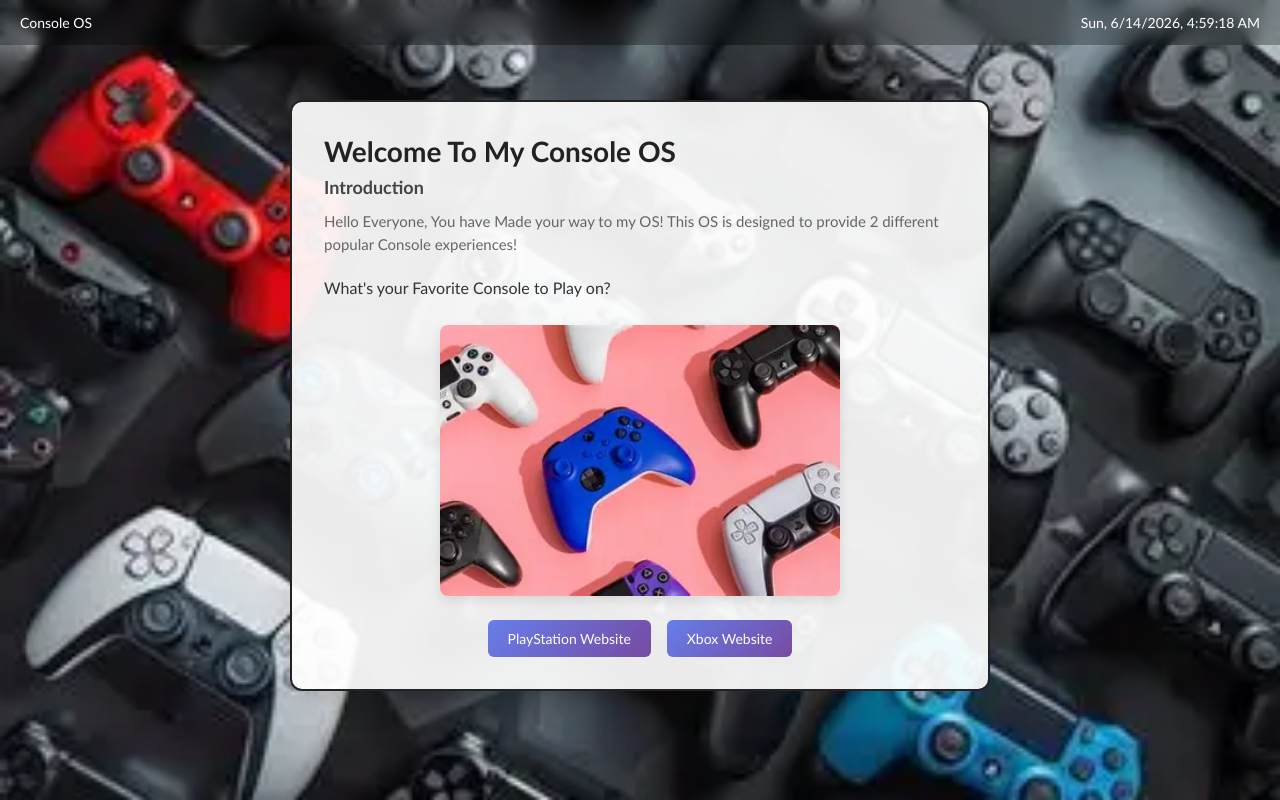
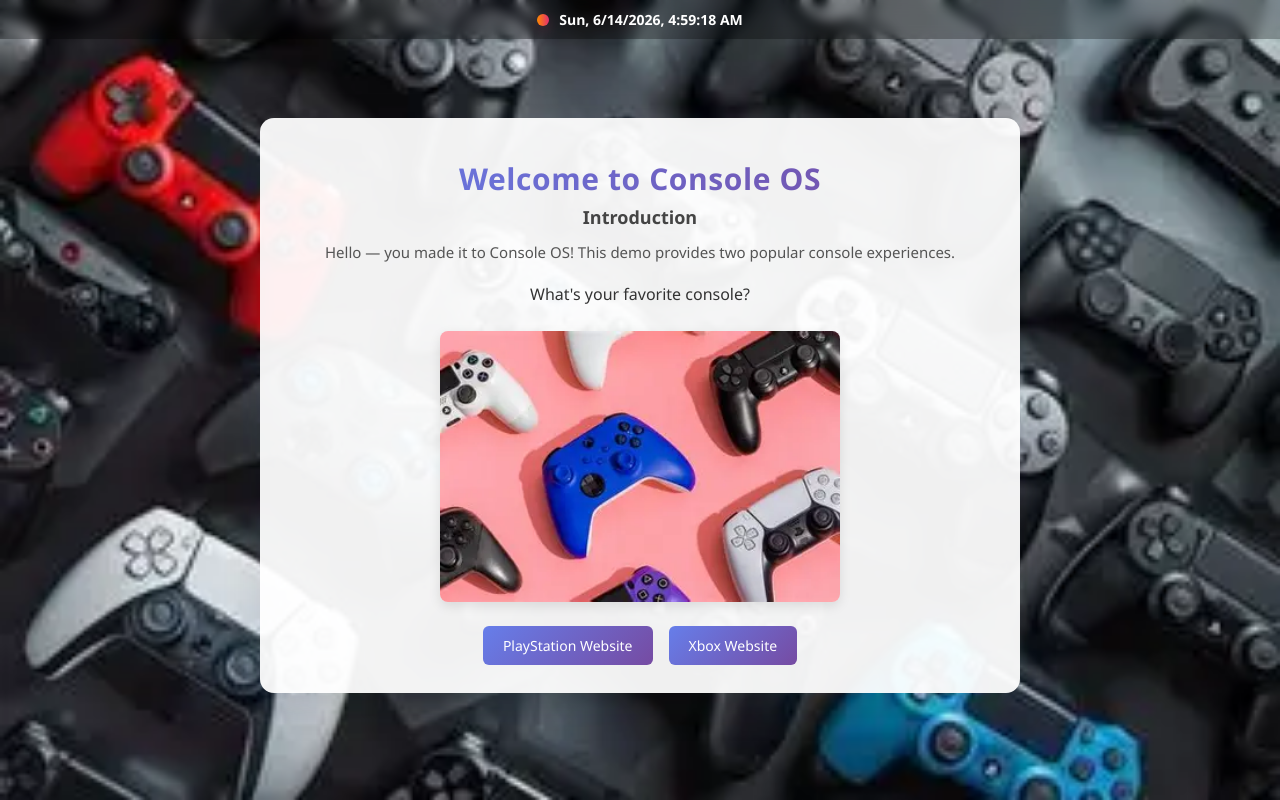
Before and after one commit to ArmaanLambsar/MyOSProject, a plain HTML site: page OS.html in a window 1280 px wide. Drawn offline with Linux system fonts and the light colour scheme.

Commit message:
deleted:    Font.css 	modified:   OS.html

```diff
--- a/Font.css
+++ /dev/null
@@ -1,23 +0,0 @@
-body {
-  font-family: Optima, sans-serif;
-  background-color: #44d9ea;
-}
-
-/* Boxed content styles */
-.box {
-  max-width: 800px;
-  margin: 40px auto;
-  padding: 24px;
-  background: rgba(255, 255, 255, 0.95);
-  border: 2px solid #222;
-  border-radius: 8px;
-  box-shadow: 0 6px 18px rgba(0,0,0,0.15);
-}
-
-/* Make images responsive inside the box */
-.box img {
-  max-width: 100%;
-  height: auto;
-  display: block;
-  margin: 12px auto;
-}
--- a/OS.html
+++ b/OS.html
@@ -1,9 +1,9 @@
 <!DOCTYPE html>
 <html lang="en">
-<head>
+  <head>
   <meta charset="UTF-8">
-  <title>My Console Debate OS</title>
-  <link rel="stylesheet" href="Font.css">
+  <meta name="viewport" content="width=device-width, initial-scale=1">
+  <title>Console OS</title>
   <style>
     * {
       margin: 0;
@@ -16,8 +16,9 @@
       background-size: cover;
       background-attachment: fixed;
       min-height: 100vh;
-      font-family: Optima, sans-serif;
-      padding-top: 60px;
+      font-family: "Segoe UI", Roboto, "Helvetica Neue", Arial, sans-serif;
+      padding-top: 70px;
+      color: #222;
     }
 
     .status-bar {
@@ -26,13 +27,13 @@
       left: 0;
       width: 100%;
       display: flex;
-      justify-content: space-between;
+      justify-content: center;
       align-items: center;
-      padding: 14px 20px;
-      backdrop-filter: blur(10px);
-      background-color: rgba(0, 0, 0, 0.3);
+      padding: 10px 20px;
+      backdrop-filter: blur(6px);
+      background-color: rgba(0, 0, 0, 0.28);
       color: #fff;
-      font-weight: 500;
+      font-weight: 600;
       z-index: 100;
     }
 
@@ -41,19 +42,37 @@
       font-size: 14px;
     }
 
+    .status-bar::before {
+      content: '';
+      display: inline-block;
+      width: 12px;
+      height: 12px;
+      border-radius: 50%;
+      background: linear-gradient(90deg,#ff8a00,#e52e71);
+      margin-right: 10px;
+      box-shadow: 0 4px 12px rgba(229,46,113,0.18);
+    }
+
     .box {
-      max-width: 700px;
-      margin: 40px auto;
-      padding: 32px;
-      background: rgba(255, 255, 255, 0.92);
-      border-radius: 12px;
-      box-shadow: 0 8px 32px rgba(0, 0, 0, 0.15);
+      max-width: 760px;
+      margin: 48px auto;
+      padding: 36px 36px 28px;
+      background: rgba(255, 255, 255, 0.94);
+      border-radius: 14px;
+      box-shadow: 0 12px 40px rgba(6, 24, 44, 0.12);
+      text-align: center;
     }
 
     .box h1 {
-      font-size: 28px;
-      margin-bottom: 8px;
-      color: #222;
+      font-size: 30px;
+      margin-bottom: 6px;
+      letter-spacing: 0.6px;
+      margin-top: 4px;
+      background: linear-gradient(90deg, #667eea, #764ba2);
+      -webkit-background-clip: text;
+      background-clip: text;
+      -webkit-text-fill-color: transparent;
+      color: transparent;
     }
 
     .box h2 {
@@ -65,8 +84,8 @@
 
     .box h3 {
       font-size: 15px;
-      color: #666;
-      margin-bottom: 20px;
+      color: #555;
+      margin-bottom: 18px;
       line-height: 1.5;
       font-weight: 400;
     }
@@ -114,20 +133,19 @@
 </head>
 <body>
   <div class="status-bar">
-    <p>Console OS</p>
     <p id="user-time"></p>
   </div>
 
   <div class="box">
-    <h1>Welcome To My Console OS</h1>
+    <h1>Welcome to Console OS</h1>
     <h2>Introduction</h2>
-    <h3>Hello Everyone, You have Made your way to my OS! This OS is designed to provide 2 different popular Console experiences!</h3>
-    <p>What's your Favorite Console to Play on?</p>
-    <img src="./Image.webp" alt="Controller" />
+    <h3>Hello — you made it to Console OS! This demo provides two popular console experiences.</h3>
+    <p>What's your favorite console?</p>
+    <img src="./Image.webp" alt="Game controller" />
 
     <div class="links-section">
-      <a href="https://direct.playstation.com/en-us/hardware/ps5?emcid=pa-co-520653&gclid=f2b395f06b251b8d762effde68e85ba6&gclsrc=3p.ds&msclkid=f2b395f06b251b8d762effde68e85ba6/">PlayStation Website</a>
-      <a href="https://www.xbox.com/en-US/?msockid=0da9affa04b3680c3a5eb93705316913/">Xbox Website</a>
+      <a href="https://direct.playstation.com/en-us/hardware/ps5?emcid=pa-co-520653&gclid=f2b395f06b251b8d762effde68e85ba6&gclsrc=3p.ds&msclkid=f2b395f06b251b8d762effde68e85ba6/" target="_blank" rel="noopener">PlayStation Website</a>
+      <a href="https://www.xbox.com/en-US/?msockid=0da9affa04b3680c3a5eb93705316913/" target="_blank" rel="noopener">Xbox Website</a>
     </div>
   </div>
 
```
